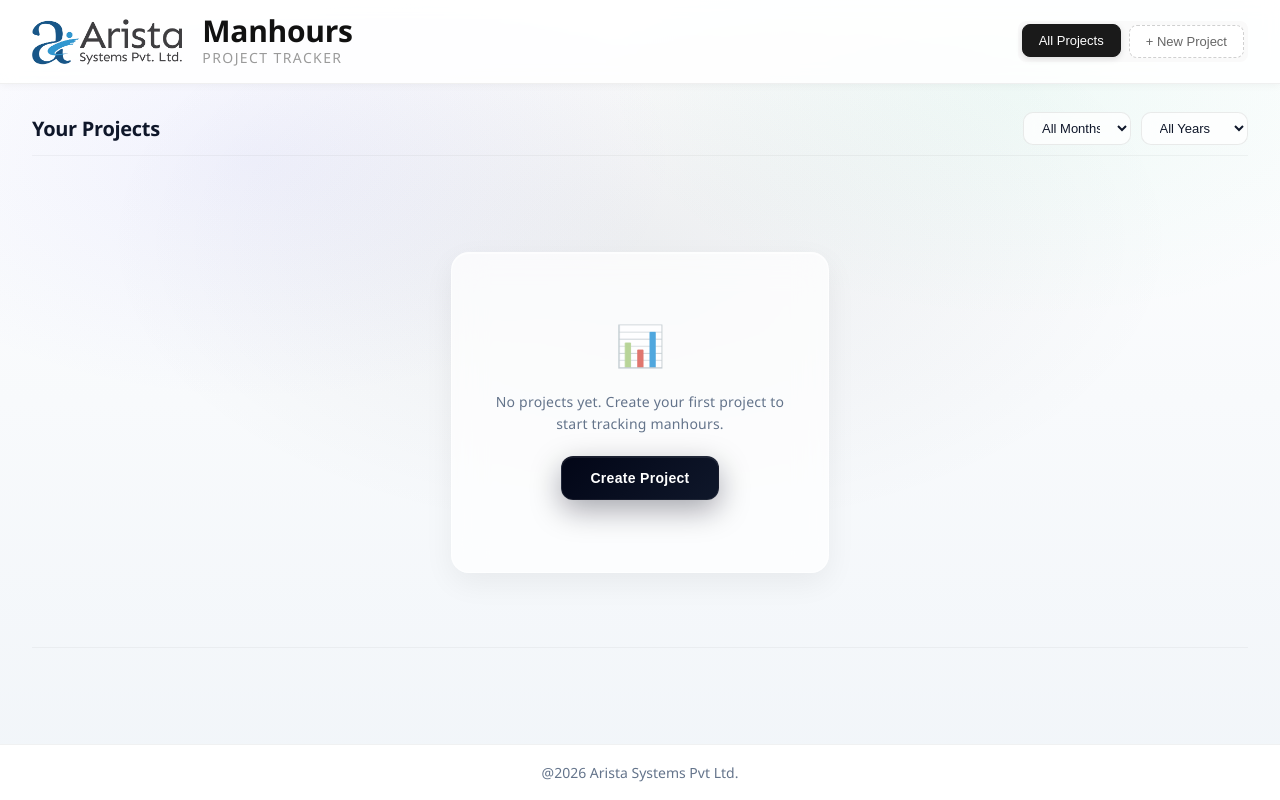
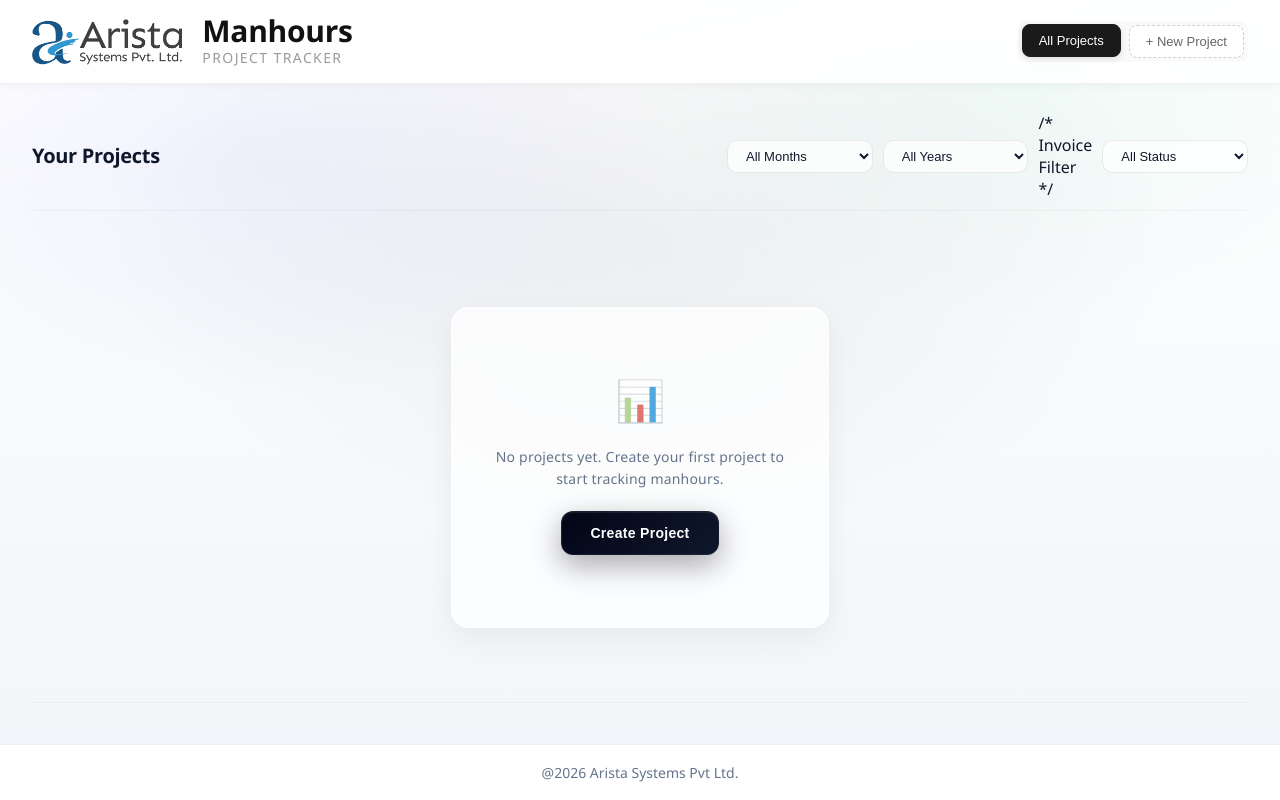
Before and after one commit to NadimSArista/manhours-dashboard, a React (Vite) app: page / in a window 1280 px wide. Built offline with nearby package versions, Linux system fonts and the light colour scheme.

Commit message:
Added invoice status filter and premium dashboard enhancements

```diff
--- a/src/App.jsx
+++ b/src/App.jsx
@@ -262,6 +262,17 @@ return monthMatch && yearMatch && invoiceMatch;
         <option key={y} value={y}>{y}</option>
       ))}
     </select>
+
+    /* Invoice Filter */
+<select
+  value={invoiceFilter}
+  onChange={(e) => setInvoiceFilter(e.target.value)}
+  style={S.invoiceFilter}
+>
+  <option value="All">All Status</option>
+  <option value="Invoiced">Invoice Created</option>
+  <option value="Not Invoiced">Not Invoiced</option>
+</select>
 
     {/* Sort Button */}
     {projects.length > 1 && (
@@ -1706,5 +1717,18 @@ yearFilter: {
   color: "#0f172a",
   outline: "none",
   transition: "all 0.2s ease",
+},
+invoiceFilter: {
+  padding: "7px 14px",
+  border: "1px solid rgba(0,0,0,0.08)",
+  borderRadius: 10,
+  fontSize: 13,
+  fontWeight: 500,
+  background: "rgba(255,255,255,0.75)",
+  backdropFilter: "blur(8px)",
+  cursor: "pointer",
+  color: "#0f172a",
+  outline: "none",
+  transition: "all 0.2s ease",
 }
 };
```
